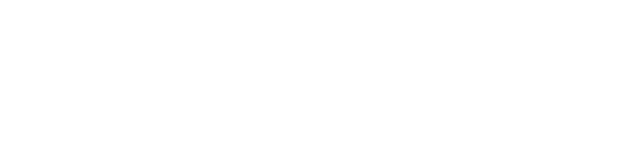
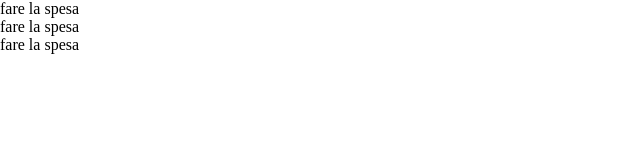
Before and after one commit to mattiabenelli/vue-todolist, a plain HTML site: page index.html in a window 1280 px wide. Shown: the whole page, without its empty margins (0-640 px from the left). Drawn offline with nearby package versions, Linux system fonts and the light colour scheme.

Commit message:
milestone 1 done

```diff
--- a/css/style.css
+++ b/css/style.css
@@ -3,3 +3,6 @@
     margin: 0;
     box-sizing: border-box;
 }
+.done{
+    text-decoration: line-through;
+}
--- a/index.html
+++ b/index.html
@@ -8,8 +8,10 @@
     <title>vue todo list</title>
 </head>
 <body>
-    <div id="play">
-
+    <div id="app">
+        <ul>
+            <li v-bind:class="(item.done) ? 'done' : ''" v-for="(item,index) in toDoList">{{ item.text }}</li>
+        </ul>
     </div>
     <script src='https://unpkg.com/vue@3/dist/vue.global.js'></script>
     <script src="./js/script.js"></script>
--- a/js/script.js
+++ b/js/script.js
@@ -0,0 +1,28 @@
+
+const { createApp } = Vue
+createApp({
+    data() {
+        return {
+            toDoList: [
+                {
+                    text: 'fare la spesa',
+                    done: false,
+                },
+                {
+                    text: 'fare la spesa',
+                    done: false,
+                },
+                {
+                    text: 'fare la spesa',
+                    done: false,
+                }
+               ]
+
+        }
+    },
+    methods: {
+        addTask(){
+
+        }
+    }
+}).mount('#app')
```
